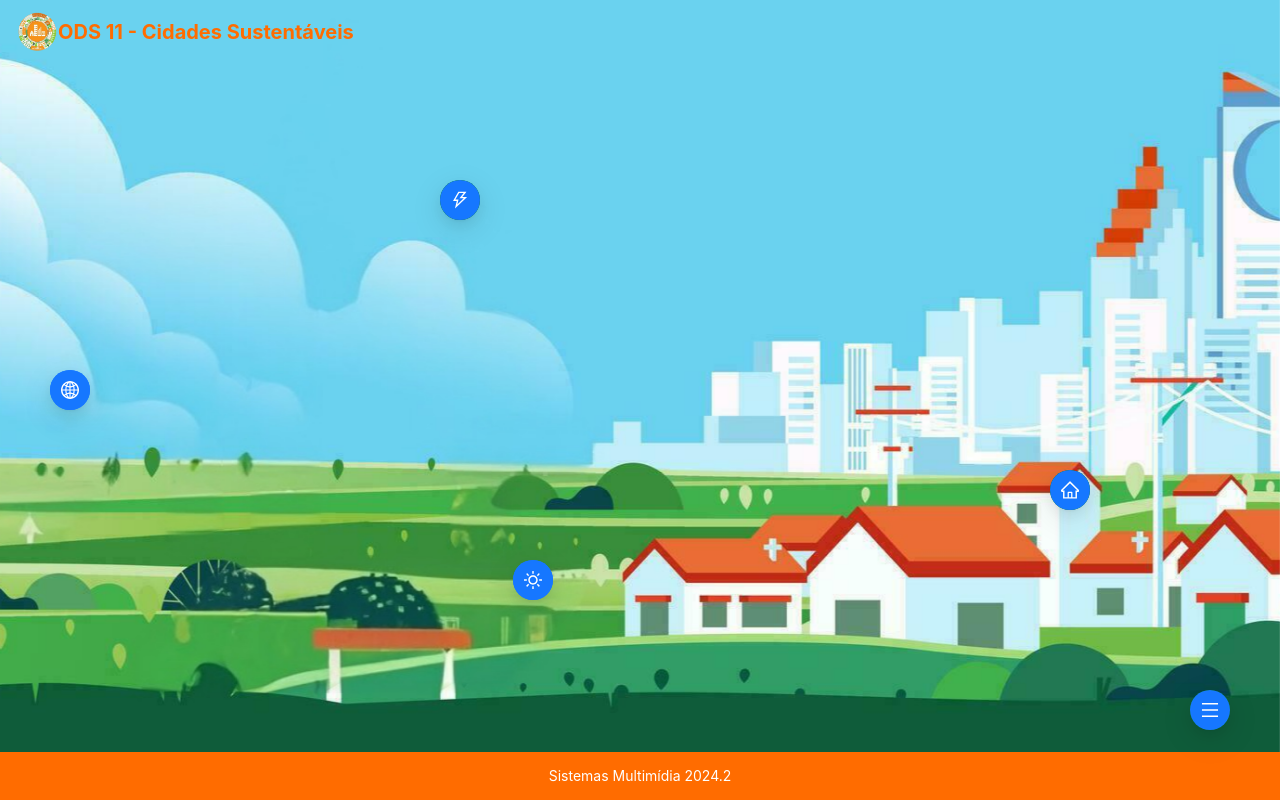
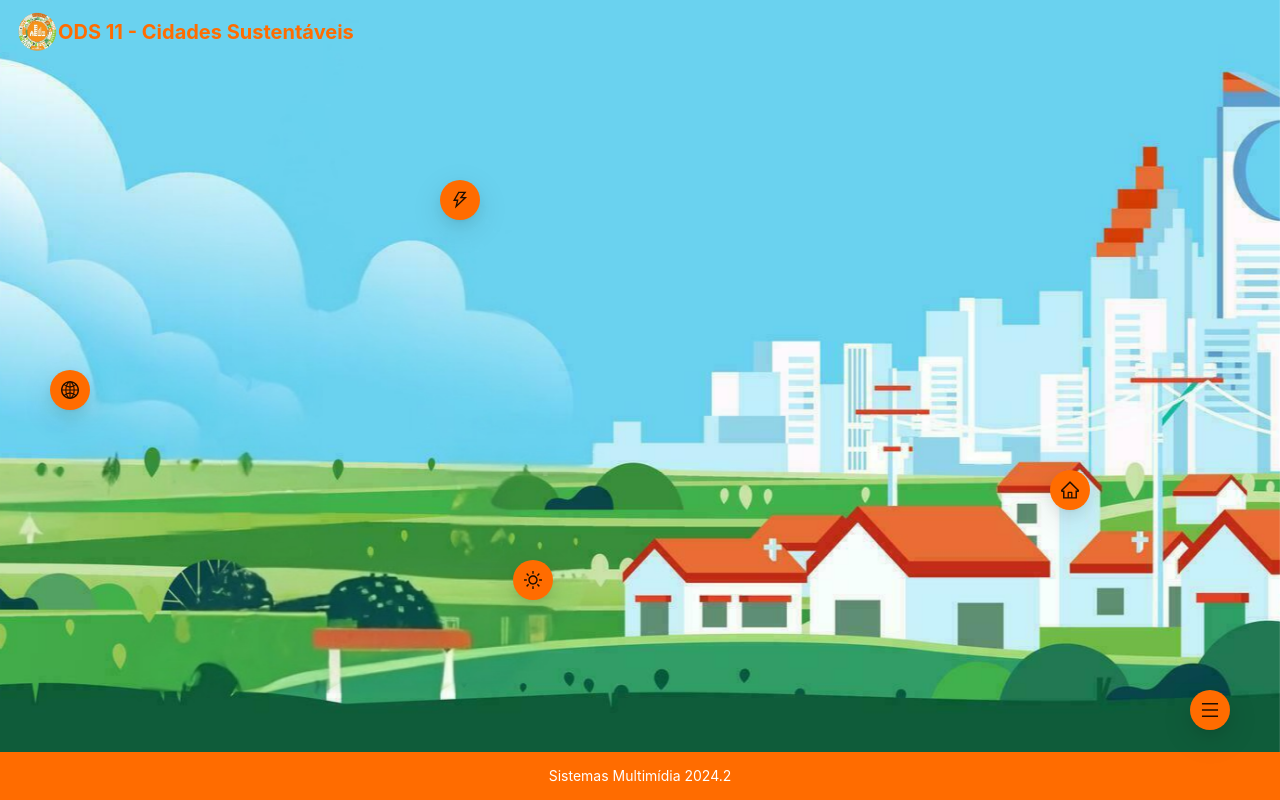
Before and after one commit to Brederodes/sistema_multimidia_ee2, a React (Create React App) app in the folder my-app/: page / in a window 1280 px wide. Built offline with nearby package versions, Linux system fonts and the light colour scheme.

Commit message:
Setting Float Buttons colors to '#ff6c00'

```diff
--- a/my-app/src/App.css
+++ b/my-app/src/App.css
@@ -53,3 +53,18 @@
     transform: rotate(360deg);
   }
 }
+
+.ant-float-btn {
+  background-color: #ff6c00 !important; /* Sempre aplica a cor */
+  border-color: #ff6c00 !important;    /* Ajusta a borda para combinar */
+}
+
+.ant-float-btn:hover {
+  background-color: #ff6c00 !important; /* Cor no hover */
+  border-color: #ff6c00 !important;
+}
+
+.ant-float-btn:focus {
+  background-color: #ff6c00 !important; /* Cor no foco */
+  border-color: #ff6c00 !important;
+}
--- a/my-app/src/App.js
+++ b/my-app/src/App.js
@@ -142,10 +142,12 @@ const App = () => {
           >
             <FloatButton
               icon={<SunOutlined />}
-              type="primary"
+              type=''
               style={{
                 left: 513,
                 top: 560,
+                backgroundColor: '#ff6c00',
+                borderColor: '#ff6c00',
               }}
               onClick={() =>
                 showModalVideos(1, (
@@ -173,11 +175,12 @@ const App = () => {
             {/* Thunderbolt Button with Modal */}
             <FloatButton
               icon={<ThunderboltOutlined />}
-              type="primary"
+              type=''
               style={{
                 left: 440,
                 top: 180,
-                backgroundColor: 'green',
+                backgroundColor: '#ff6c00',
+                borderColor: '#ff6c00',
               }}
               onClick={() =>
                 showModalVideos(2, (
@@ -207,10 +210,12 @@ const App = () => {
             {/* FloatButton - Conservação Florestal */}
             <FloatButton
               icon={<GlobalOutlined />}
-              type="primary"
+              type=''
               style={{
                 left: 50,
                 top: 370,
+                backgroundColor: '#ff6c00',
+                borderColor: '#ff6c00',
               }}
               onClick={() =>
                 showModalVideos(3, (
@@ -229,11 +234,12 @@ const App = () => {
             />
             <FloatButton
               icon={<WifiOutlined />}
-              type="primary"
+              type=''
               style={{
                 left: 1330,
                 top: 130,
-                backgroundColor: 'green',
+                backgroundColor: '#ff6c00',
+                borderColor: '#ff6c00',
               }}
               onClick={() => showModal((
                 <>
@@ -256,11 +262,12 @@ const App = () => {
             />
             <FloatButton
               icon={<HomeOutlined />}
-              type="primary"
+              type=''
               style={{
                 left: 1050,
                 top: 470,
-                backgroundColor: 'green',
+                backgroundColor: '#ff6c00',
+                borderColor: '#ff6c00',
               }}
               onClick={() => showModal((<>
                 <p>
@@ -275,11 +282,12 @@ const App = () => {
             />
             <FloatButton
               icon={<MenuOutlined />}
-              type="primary"
+              type=''
               style={{
                 right: 50,
                 bottom: 70,
-                backgroundColor: 'green',
+                backgroundColor: '#ff6c00',
+                borderColor: '#ff6c00',
               }}
               onClick={() =>
                 showModal((
```
